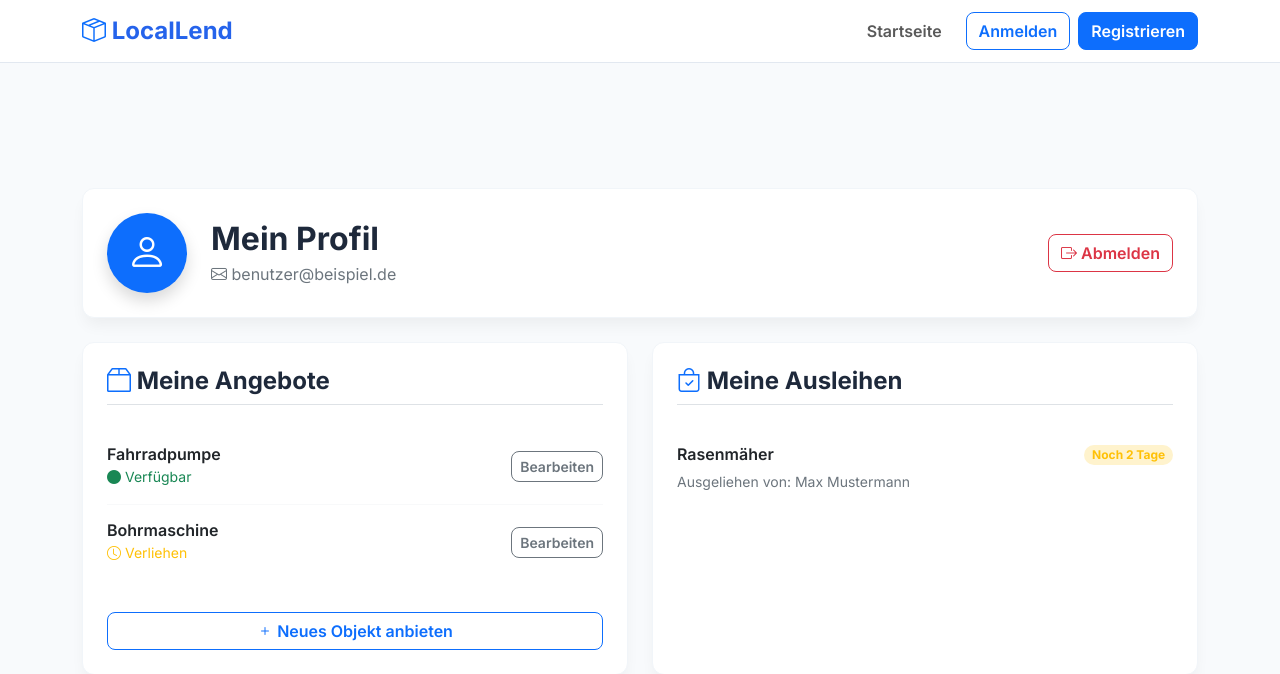
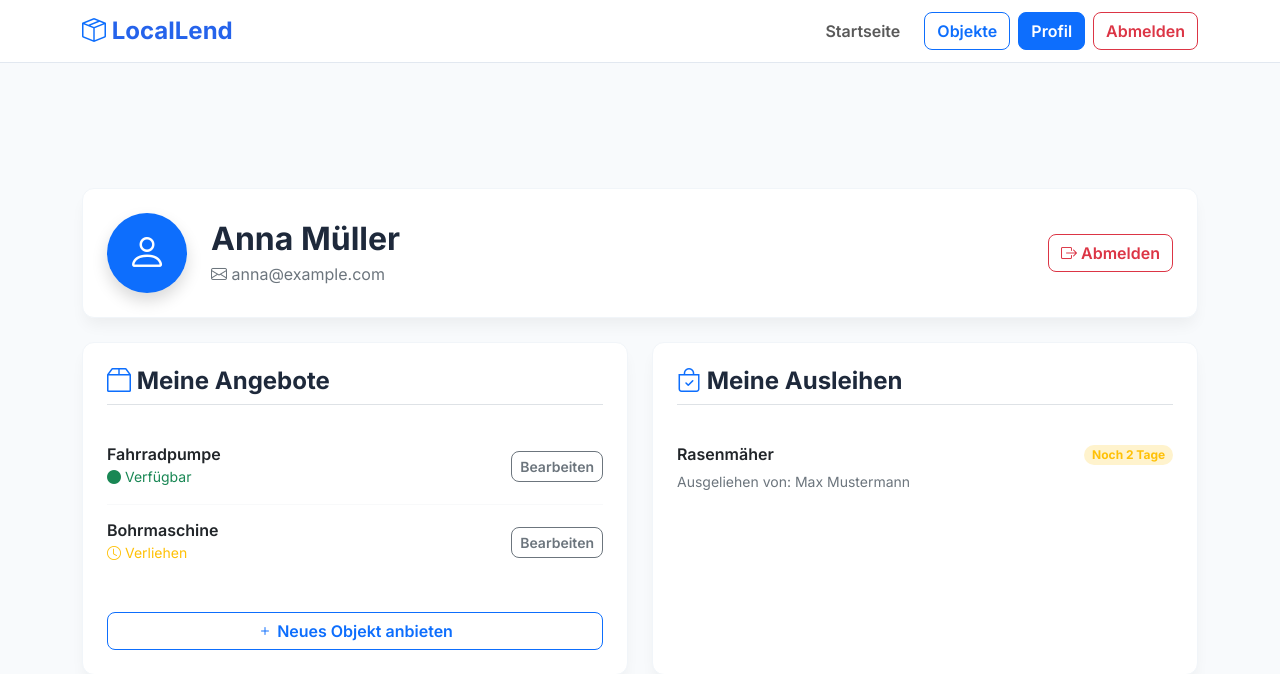
Before and after one commit to wendysharonial-sudo/Locallend-Gruppe-5, a Flask app: page /profile in a window 1280 px wide. Shown: the top 674 px of the page. Run offline with Flask 3, Linux system fonts and the light colour scheme; the visitor is signed in with stand-in values (Sample User, id 1).

Commit message:
Update templates from frontend yves branch

```diff
--- a/templates/base.html
+++ b/templates/base.html
@@ -24,15 +24,46 @@
             </button>
             <div class="collapse navbar-collapse" id="navbarNav">
                 <ul class="navbar-nav ms-auto align-items-center">
+
     <li class="nav-item">
+
         <a class="nav-link fw-semibold" href="/">Startseite</a>
+
     </li>
+
     <li class="nav-item ms-lg-3">
+
+        <a class="btn btn-outline-primary btn-custom w-100 mb-2 mb-lg-0" href="/items">Objekte</a>
+
+    </li>
+
+    {% if session.get("user_id") %}
+
+        <li class="nav-item ms-lg-2">
+
+            <a class="btn btn-primary btn-custom w-100" href="/profile">Profil</a>
+
+        </li>
+
+        <li class="nav-item ms-lg-2">
+
+            <a class="btn btn-outline-danger btn-custom w-100" href="/logout">Abmelden</a>
+
+        </li>
+
+    {% else %}
+
+        <li class="nav-item ms-lg-2">
+
             <a class="btn btn-outline-primary btn-custom w-100 mb-2 mb-lg-0" href="/login">Anmelden</a>
+
         </li>
+
         <li class="nav-item ms-lg-2">
+
             <a class="btn btn-primary btn-custom w-100" href="/register">Registrieren</a>
                     </li>
+                    {% endif %}
                 </ul>
             </div>
         </div>
--- a/templates/item_detail.html
+++ b/templates/item_detail.html
@@ -4,7 +4,7 @@
   <h2>{{ item.title }}</h2>
   <p>Kategorie: {{ item.category }}</p>
   <p>{{ item.description }}</p>
-  <p>Status: {{ item.status }}</p>
+  <p>Status: {{ item.availability }}</p>
 {% else %}
   <p>Gegenstand wurde nicht gefunden.</p>
 {% endif %}
--- a/templates/profile.html
+++ b/templates/profile.html
@@ -14,8 +14,8 @@
                 </div>
             </div>
             <div class="col">
-                <h2 class="fw-bold mb-1">Mein Profil</h2>
-                <p class="text-secondary mb-0"><i class="bi bi-envelope"></i> benutzer@beispiel.de</p>
+                <h2 class="fw-bold mb-1">{{ user.first_name }} {{ user.last_name }}</h2>
+<p class="text-secondary mb-0"><i class="bi bi-envelope"></i> {{ user.email }}</p>
             </div>
             <div class="col-auto text-end">
                 <!-- Abmelden-Button (Logout) -->
```
Lines whose indentation alone changed are shown as unchanged.
